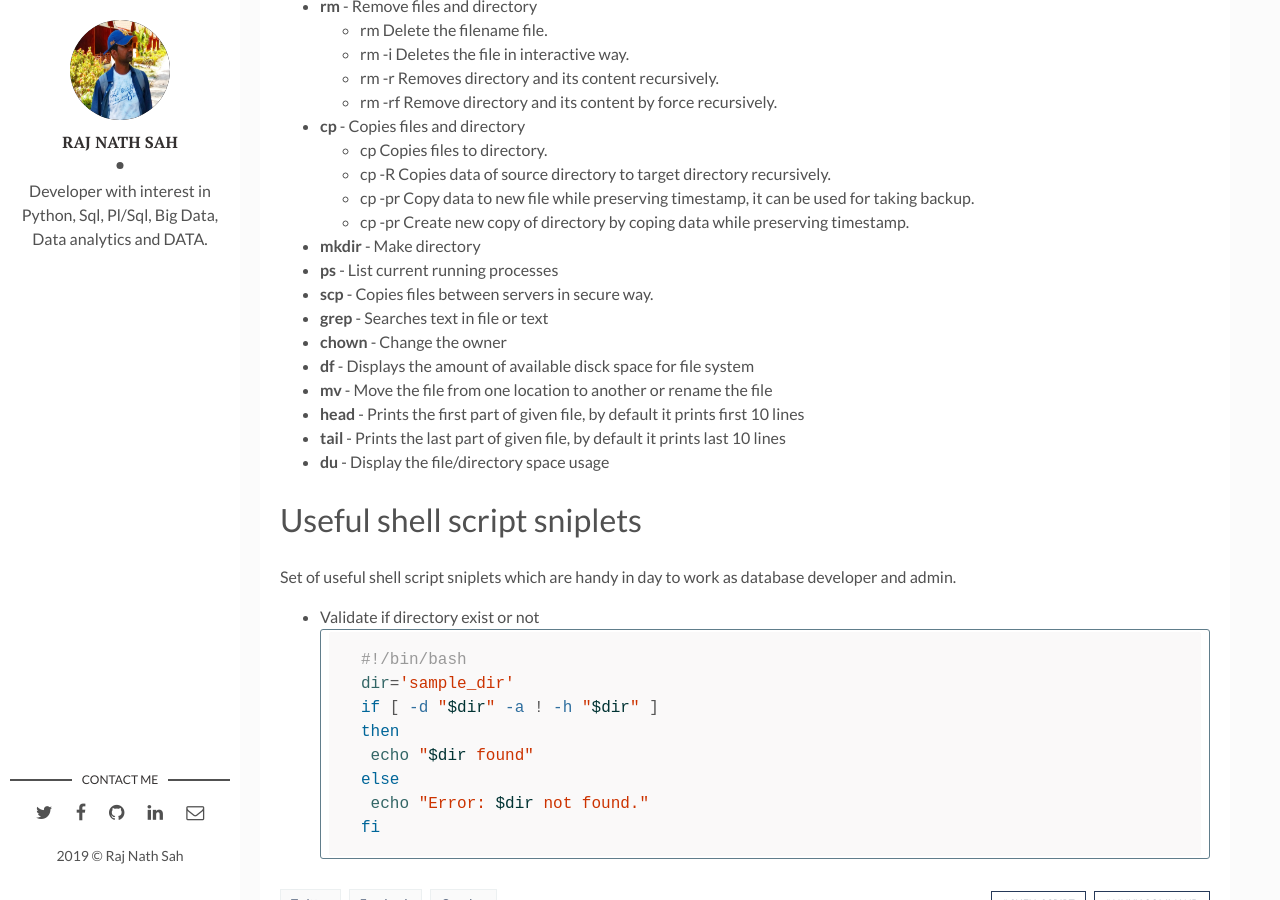
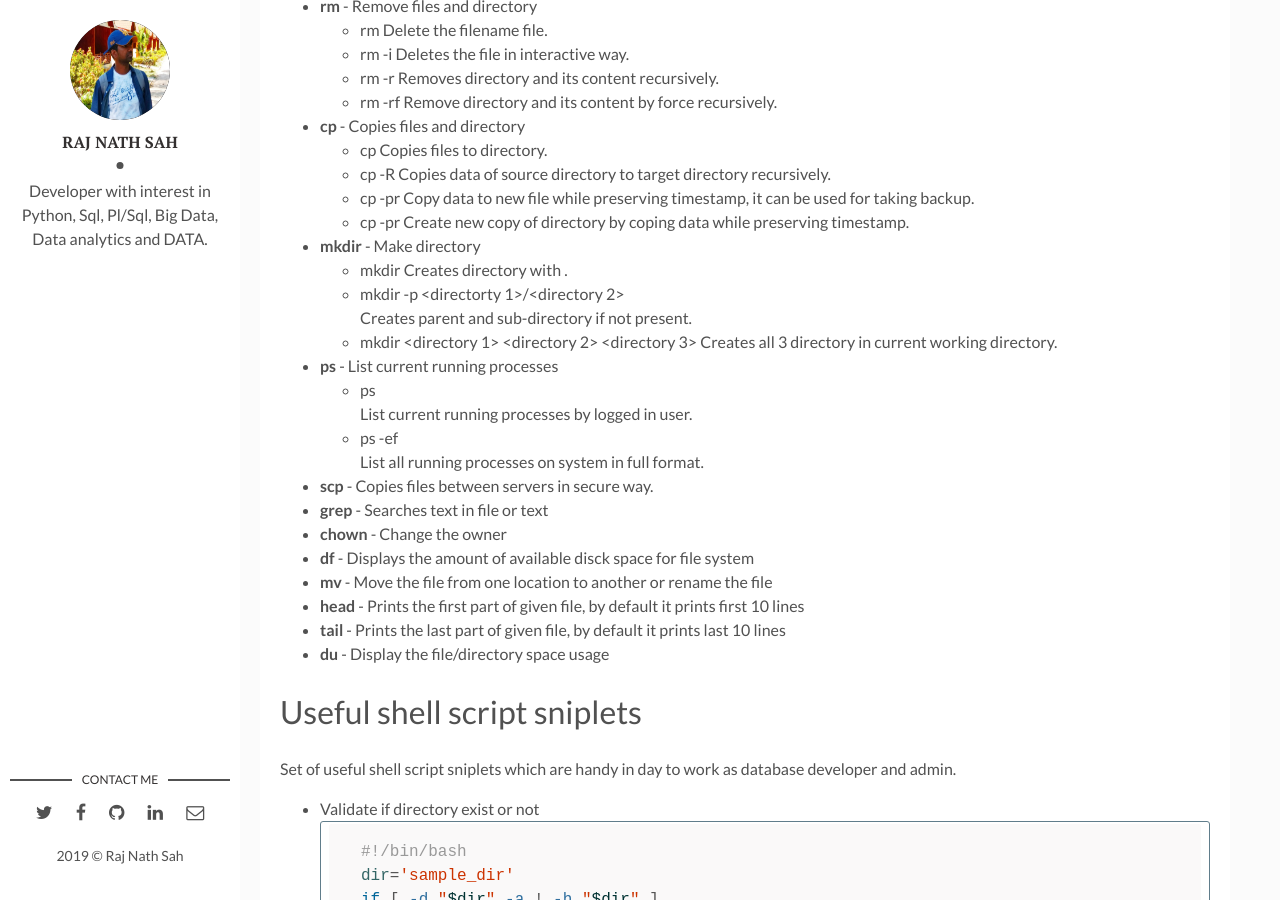
Before and after one commit to rajnathsah/rajnathsah.github.io, a Jekyll site: the page built from _posts/2019-11-27-shell-script-linux-command.md, in a window 1280 px wide and 900 px high, scrolled down 976 px. Built offline with Jekyll 4.4.1, drawn with Linux system fonts in a browser that asks for light colours; comment, search, counter and statistics services are not loaded.

Commit message:
Update 2019-11-27-shell-script-linux-command.md

```diff
--- a/_posts/2019-11-27-shell-script-linux-command.md
+++ b/_posts/2019-11-27-shell-script-linux-command.md
@@ -59,7 +59,17 @@ Set of common useful linux command with basic description and usage.
   * cp -pr <directory> <new directory>
   Create new copy of directory by coping data while preserving timestamp.
 * **mkdir** - Make directory
+  * mkdir <directory name>
+  Creates directory with <directory name>.
+  * mkdir -p <directorty 1>/<directory 2>
+  Creates parent and sub-directory if not present.
+  * mkdir <directory 1> <directory 2> <directory 3>
+  Creates all 3 directory in current working directory.
 * **ps** - List current running processes
+  * ps
+  List current running processes by logged in user.
+  * ps -ef
+  List all running processes on system in full format.
 * **scp** - Copies files between servers in secure way.
 * **grep** - Searches text in file or text
 * **chown** - Change the owner
```
